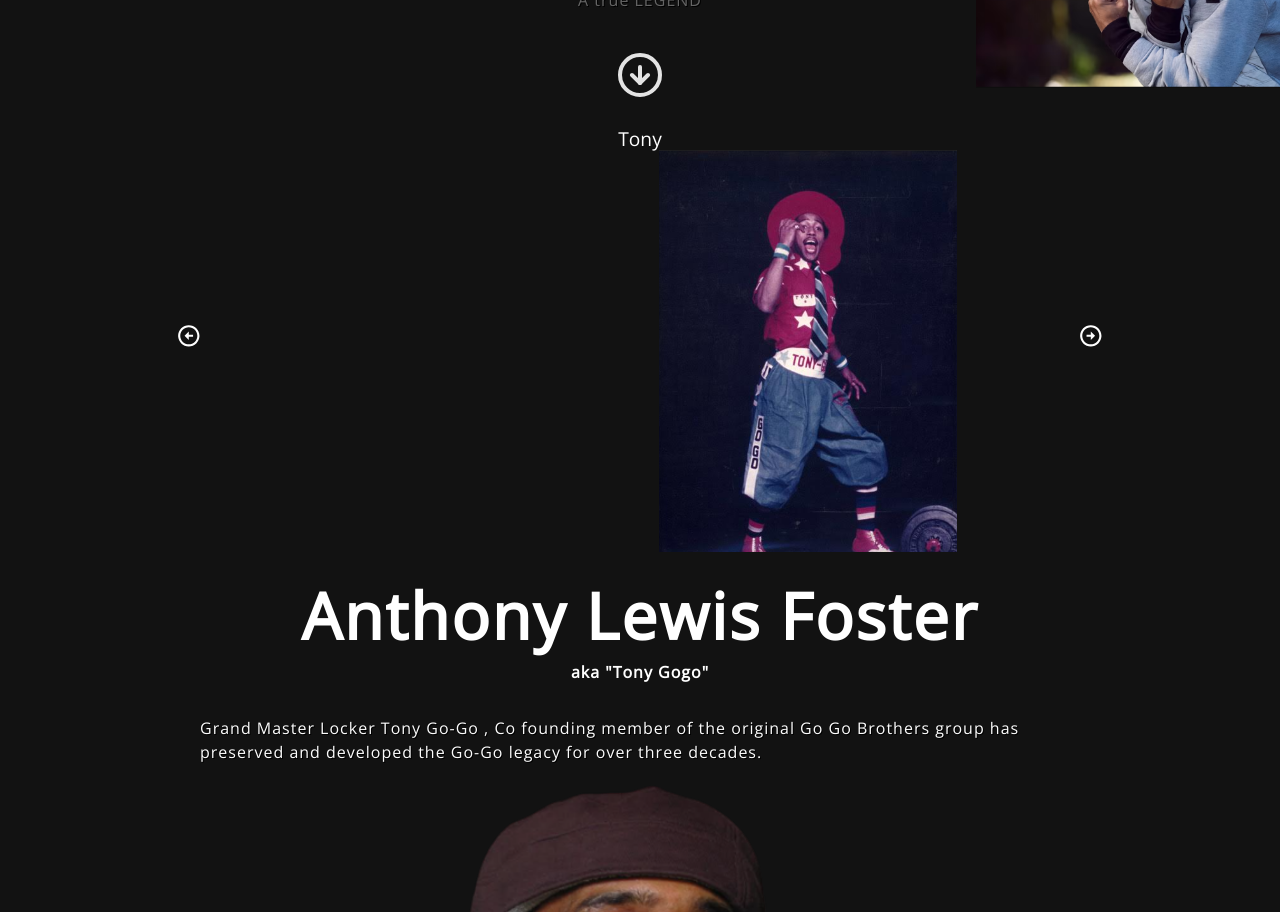
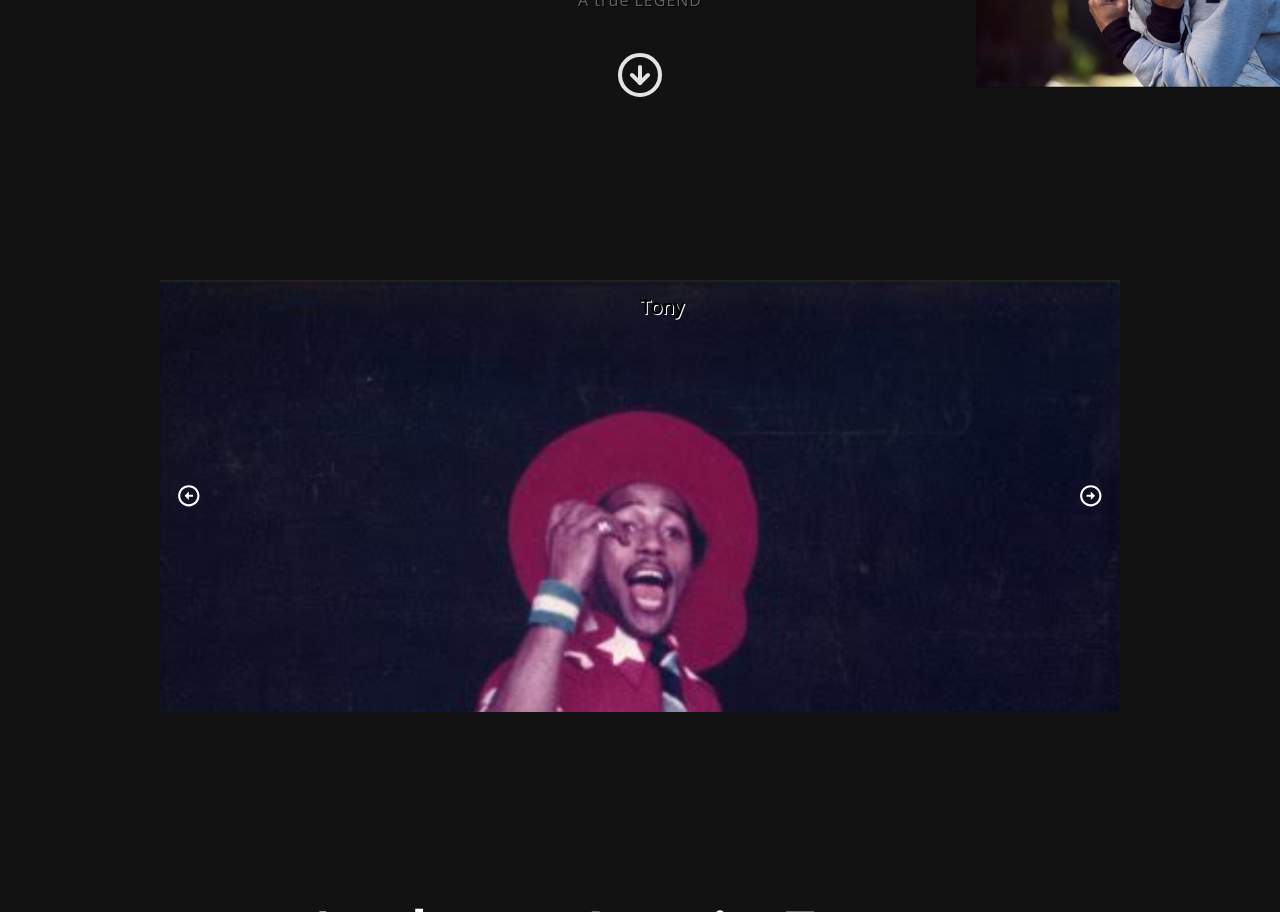
Before and after one commit to xxrobone/framew_week5_cme, a Next.js app: page / in a window 1280 px wide. Shown: the part 680-1592 px from the top of the page. Built offline with nearby package versions, Linux system fonts and the light colour scheme.

Commit message:
added images, fixing with carousel / slider

```diff
--- a/src/assets/data/pageData.js
+++ b/src/assets/data/pageData.js
@@ -2,6 +2,7 @@ import IMG1 from '/public/images/tony_history2.png';
 import IMG2 from '/public/images/tony_history5.png';
 import IMG3 from '/public/images/tony_history7.png';
 import IMG4 from '/public/images/tony_history4.png';
+import IMG5 from '/public/images/tony_history8.png';
 
 const ytVid1 = '7GGETPlhSY0';
 const ytVid2 = 'ukJLxTC86aI';
@@ -75,4 +76,9 @@ export const imageData = [
     id: 4,
     img: IMG4,
   },
+  {
+    title: 'Young and on the go',
+    id: 5,
+    img: IMG5,
+  },
 ];
--- a/src/components/carousel/Carousel.jsx
+++ b/src/components/carousel/Carousel.jsx
@@ -32,7 +32,8 @@ const Carousel = () => {
                           <Image
                                   src={img}
                                   alt={title}
-                                  style={{objectFit: 'contain', objectPosition: 'top center', width: '80svw', height: '100%', margin: '0 10vw'}}
+                                  fill
+                                  style={{objectFit: 'cover', objectPosition: 'top center'}}
                               />
                           </div>
                       )}
--- a/src/components/carousel/Carousel.module.scss
+++ b/src/components/carousel/Carousel.module.scss
@@ -1,13 +1,14 @@
 .carousel {
-    margin-top: 20svh;
+    margin: 20vh auto;
     position: relative;
     width: 100vw;
     height: 15rem;
-    padding: 0.5rem;
+    display: grid;
+    place-content: center;
     overflow: hidden;
 
     @media(min-width: 768px) {
-        margin: 0;
+        margin: 20vh auto;
         width: 75svw;
         height: 27rem;
     }
@@ -16,6 +17,7 @@
         position: absolute;
         left: 0;
         top: 0;
+        z-index: 100;
         padding: 0 1rem;
         width: 100%;
         height: 100%;
@@ -30,20 +32,26 @@
         height: 100%;
         display: flex;
         align-items: center;
+        justify-content: center;
 
         p {
-            position: relative;
+            position: absolute;
+            top: 1rem;
+            z-index: 10;
+            color: black;
+            font-weight: 600;
+            text-shadow: 1px 1px rgb(255, 255, 255);
         }
 
         div {
+            margin: 0 auto;
             width: 100%;
             height: 100%;
-            object-fit: cover;
-
+            object-position: top center;
             img {
-                margin: 0 auto;
                 &.show {
                     opacity: 1;
+                    z-index: -1;
                 }
                 &.hide{
                     opacity: 0;
```
Also changed, not shown: public/images/tony_history4.png.
